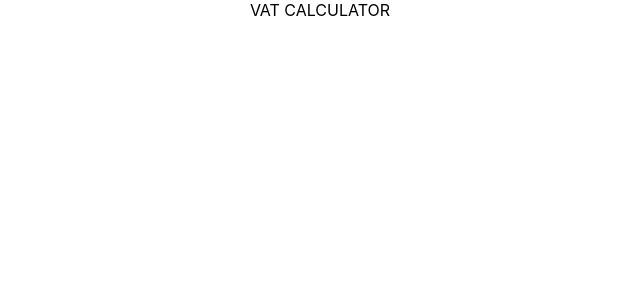
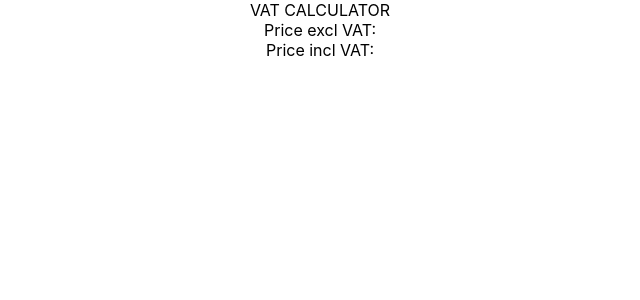
Before and after one commit to sm88cm/instructor-vat-fork, a React (Create React App) app: page / in a window 1280 px wide. Shown: the top 300 px of the page, without its empty margins (320-960 px from the left). Built offline with nearby package versions, Linux system fonts and the light colour scheme.

Commit message:
PriceEntryField component with simple label

```diff
--- a/src/App.js
+++ b/src/App.js
@@ -1,9 +1,12 @@
 import './App.css';
+import PriceEntryField from './PriceEntryField';
 
 function App() {
   return (
     <div className="App">
       VAT CALCULATOR
+      <PriceEntryField label="Price excl VAT: " />
+      <PriceEntryField label="Price incl VAT: " />
     </div>
   );
 }
--- /dev/null
+++ b/src/PriceEntryField.jsx
@@ -0,0 +1,9 @@
+import React from 'react'
+
+const PriceEntryField = (props) => {
+    return (
+        <div>{props.label}</div>
+    )
+}
+
+export default PriceEntryField
```
